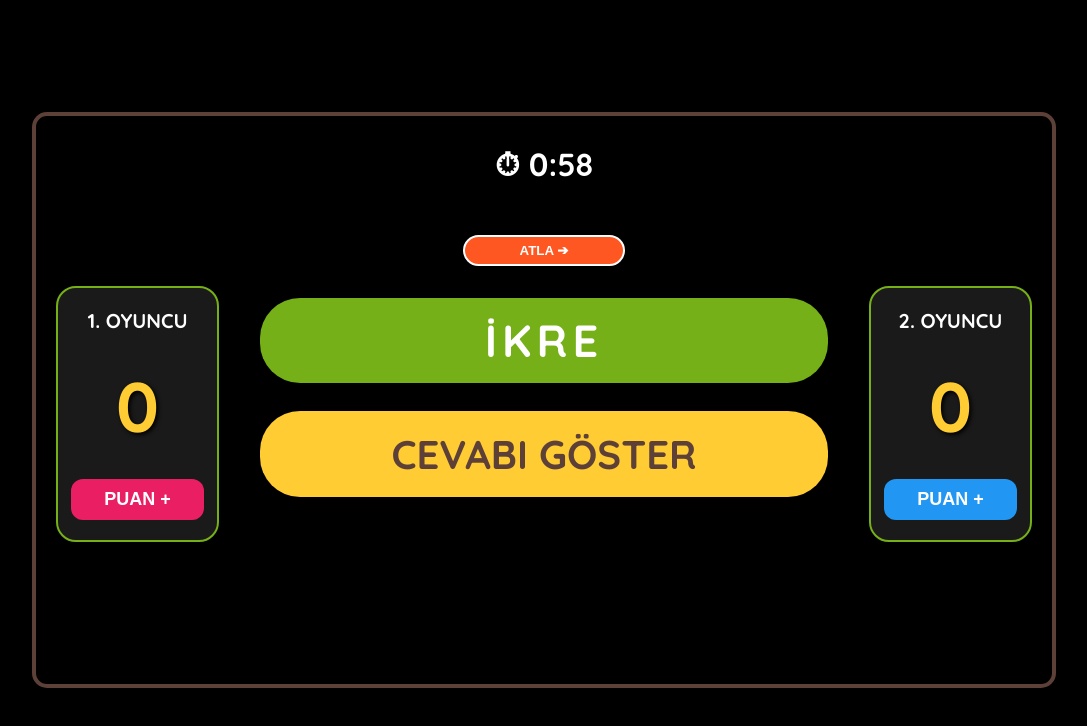
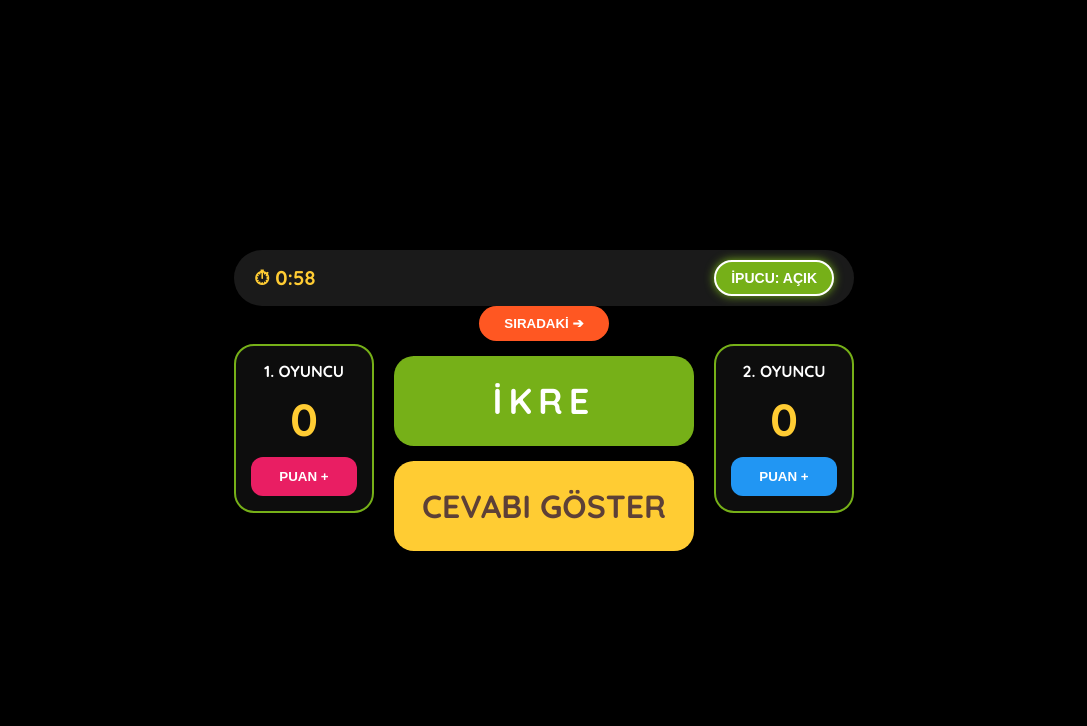
Before and after one commit to serkancetin45/kelimeyi-bul, a plain HTML site: page index.html in a window 1280 px wide. Both pictures are taken after a click on the button "1 DAKİKA". Shown: the whole page, without its empty margins (96-1183 px from the left). Drawn offline with Linux system fonts and the light colour scheme.

Commit message:
Add files via upload

```diff
--- a/index.html
+++ b/index.html
@@ -3,92 +3,99 @@
 <head>
     <meta charset="UTF-8">
     <meta name="viewport" content="width=device-width, initial-scale=1.0">
-    <title>Bil Bakalım - Bilgi Yarışması</title>
+    <title>BİL BAKALIM - 1000 KELİME</title>
     <style>
         @import url('https://fonts.googleapis.com/css2?family=Luckiest+Guy&family=Quicksand:wght@700&display=swap');
 
         * { box-sizing: border-box; }
 
         body {
-            margin: 0; padding: 0; display: flex; justify-content: center; align-items: center;
-            min-height: 100vh; font-family: 'Quicksand', sans-serif; background: #000; overflow: hidden;
+            margin: 0; padding: 0; background: #000; color: #fff;
+            font-family: 'Quicksand', sans-serif; min-height: 100vh;
+            display: flex; justify-content: center; align-items: center;
         }
 
         #game-container {
-            width: 95vw; max-width: 1024px; aspect-ratio: 16/9;
-            background: #000; position: relative; border-radius: 15px;
-            border: 4px solid #5d4037; box-shadow: 0 10px 30px rgba(0,0,0,0.8); overflow: hidden;
-        }
-
-        .screen {
-            position: absolute; width: 100%; height: 100%; top: 0; left: 0;
-            display: flex; flex-direction: column; align-items: center; justify-content: center;
+            width: 100%; max-width: 1000px; padding: 20px;
+            display: flex; flex-direction: column; align-items: center; gap: 20px;
         }
 
         .hidden { display: none !important; }
 
         h1 {
-            color: #fff; font-family: 'Luckiest Guy', cursive;
-            font-size: clamp(40px, 10vw, 90px);
-            text-shadow: 4px 4px 0px #5d4037; margin: 0 0 20px 0;
+            font-family: 'Luckiest Guy', cursive; font-size: clamp(35px, 7vw, 75px);
+            margin: 0; text-align: center; color: #fff; text-shadow: 3px 3px 0px #76b018;
         }
 
-        .score-side {
-            position: absolute; top: 30%; width: 16%; height: 45%;
-            display: flex; flex-direction: column; align-items: center; justify-content: space-around;
-            background: rgba(255, 255, 255, 0.1); border-radius: 20px; border: 2px solid #76b018;
-            padding: 5px;
+        #top-bar {
+            width: 100%; display: flex; justify-content: space-between; align-items: center;
+            background: rgba(255,255,255,0.1); padding: 10px 20px; border-radius: 50px;
         }
-        #left-side { left: 2%; }
-        #right-side { right: 2%; }
 
-        .player-label { color: #fff; font-size: clamp(12px, 1.8vw, 20px); font-weight: 800; }
-        .score-val { font-size: clamp(35px, 6vw, 70px); color: #ffcc33; text-shadow: 2px 2px 4px #000; }
+        #timer-box { font-size: 20px; font-weight: 800; color: #ffcc33; }
+
+        .toggle-btn {
+            background: #5d4037; color: white; border: 2px solid #fff;
+            padding: 8px 15px; border-radius: 20px; cursor: pointer; font-size: 14px;
+            font-weight: bold; transition: 0.3s;
+        }
+        .toggle-on { background: #76b018; box-shadow: 0 0 10px #76b018; }
+
+        .play-area {
+            width: 100%; display: flex; flex-wrap: wrap;
+            justify-content: center; align-items: center; gap: 20px;
+        }
+
+        .player-panel {
+            flex: 1; min-width: 140px; background: rgba(255,255,255,0.05);
+            border: 2px solid #76b018; border-radius: 20px; padding: 15px;
+            display: flex; flex-direction: column; align-items: center; gap: 10px;
+        }
+
+        .score-val { font-size: 45px; color: #ffcc33; font-weight: 800; }
 
         .puan-btn {
-            padding: 10px; font-size: clamp(12px, 1.5vw, 18px); cursor: pointer; border: none;
-            border-radius: 12px; font-weight: bold; color: white; width: 90%; transition: transform 0.1s;
+            width: 100%; padding: 12px; border: none; border-radius: 12px;
+            font-weight: bold; cursor: pointer; color: white; transition: 0.2s;
         }
         .btn-l { background: #e91e63; }
         .btn-r { background: #2196f3; }
-        .puan-btn:active { transform: scale(0.9); }
+
+        .word-display { flex: 2; min-width: 300px; display: flex; flex-direction: column; gap: 15px; }
 
         #scrambled-box {
-            position: absolute; top: 32%; left: 22%; width: 56%; height: 15%;
-            background: #76b018; border-radius: 40px;
-            display: flex; justify-content: center; align-items: center;
-            font-size: clamp(20px, 4.5vw, 45px); color: white; font-weight: 800; letter-spacing: 5px;
+            background: #76b018; color: white; border-radius: 20px;
+            padding: 20px; font-size: clamp(24px, 4vw, 36px); font-weight: 800;
+            text-align: center; letter-spacing: 6px; min-height: 90px;
+            display: flex; align-items: center; justify-content: center;
+            box-shadow: 0 4px 15px rgba(0,0,0,0.3);
         }
 
         #answer-box {
-            position: absolute; top: 52%; left: 22%; width: 56%; height: 15%;
-            background: #ffcc33; border-radius: 40px;
-            display: flex; justify-content: center; align-items: center;
-            font-size: clamp(18px, 4vw, 40px); color: #5d4037; font-weight: 800; cursor: pointer;
+            background: #ffcc33; color: #5d4037; border-radius: 20px;
+            padding: 20px; font-size: clamp(20px, 3.5vw, 32px); font-weight: 800;
+            text-align: center; cursor: pointer; min-height: 90px;
+            display: flex; align-items: center; justify-content: center;
+            box-shadow: 0 4px 15px rgba(0,0,0,0.3);
         }
 
         #skip-btn {
-            position: absolute; top: 21%; left: 42%; width: 16%;
-            background: #ff5722; color: white; border: 2px solid white;
-            padding: 6px; border-radius: 20px; cursor: pointer; font-weight: bold;
-        }
-
-        #timer-box {
-            position: absolute; top: 5%; left: 50%; transform: translateX(-50%);
-            color: #fff; font-size: clamp(20px, 3.5vw, 32px); font-weight: 800;
+            background: #ff5722; color: white; border: none; padding: 10px 25px;
+            border-radius: 50px; cursor: pointer; font-weight: bold; align-self: center;
         }
 
         .btn-start {
-            padding: 15px 45px; margin: 15px; font-size: 24px; cursor: pointer;
-            border: 4px solid #fff; border-radius: 50px; background: #76b018; color: white;
-            font-weight: bold;
+            padding: 15px 45px; font-size: 24px; font-weight: bold;
+            background: #76b018; color: white; border: 4px solid #fff;
+            border-radius: 50px; cursor: pointer; transition: 0.3s;
         }
+        .btn-start:hover { transform: scale(1.05); background: #689f38; }
 
-        @media (max-aspect-ratio: 1/1) {
-            .score-side { top: 75%; width: 45%; height: 18%; }
-            #scrambled-box { width: 90%; left: 5%; top: 30%; }
-            #answer-box { width: 90%; left: 5%; top: 48%; }
-            #skip-btn { left: 35%; width: 30%; top: 20%; }
+        @media (max-width: 650px) {
+            .play-area { flex-direction: column; }
+            .player-panel { width: 100%; flex-direction: row; justify-content: space-around; order: 2; }
+            .word-display { order: 1; width: 100%; }
+            #top-bar { padding: 10px; }
         }
     </style>
 </head>
@@ -97,50 +104,79 @@
 <div id="game-container">
     <div id="start-screen" class="screen">
         <h1>BİL BAKALIM</h1>
+        <div style="display:flex; flex-direction:column; gap:15px; margin-top:30px; align-items: center;">
+            <p style="color: #ccc;">Süre Seçin ve Başlayın</p>
             <button class="btn-start" onclick="startGame(60)">1 DAKİKA</button>
             <button class="btn-start" onclick="startGame(300)">5 DAKİKA</button>
             <button class="btn-start" onclick="startGame(600)">10 DAKİKA</button>
         </div>
+    </div>
 
     <div id="game-screen" class="screen hidden">
+        <div id="top-bar">
             <div id="timer-box">⏱ <span id="timer">00:00</span></div>
-        <div class="score-side" id="left-side">
-            <span class="player-label">1. OYUNCU</span>
+            <button id="hint-toggle" class="toggle-btn toggle-on" onclick="toggleHint()">İPUCU: AÇIK</button>
+        </div>
+
+        <div class="play-area">
+            <div class="player-panel">
+                <span>1. OYUNCU</span>
                 <div id="score-l" class="score-val">0</div>
                 <button class="puan-btn btn-l" onclick="addScore('L')">PUAN +</button>
             </div>
-        <button id="skip-btn" onclick="nextQuestion()">ATLA ➔</button>
+
+            <div class="word-display">
+                <button id="skip-btn" onclick="nextQuestion()">SIRADAKİ ➔</button>
                 <div id="scrambled-box">...</div>
                 <div id="answer-box" onclick="revealAnswer()">CEVABI GÖSTER</div>
-        <div class="score-side" id="right-side">
-            <span class="player-label">2. OYUNCU</span>
+            </div>
+
+            <div class="player-panel">
+                <span>2. OYUNCU</span>
                 <div id="score-r" class="score-val">0</div>
                 <button class="puan-btn btn-r" onclick="addScore('R')">PUAN +</button>
             </div>
         </div>
+    </div>
 
-    <div id="end-screen" class="screen hidden" style="background: rgba(0,0,0,0.95);">
-        <h1 id="winner-text">BİTTİ</h1>
-        <div id="final-scores" style="color: #ffcc33; font-size: 32px; margin-bottom: 30px;"></div>
-        <button class="btn-start" onclick="location.reload()">TEKRAR BAŞLA</button>
+    <div id="end-screen" class="screen hidden">
+        <h1 id="winner-text">OYUN BİTTİ</h1>
+        <div id="final-scores" style="font-size:32px; margin:20px 0; color:#ffcc33; text-align: center;"></div>
+        <button class="btn-start" onclick="location.reload()">YENİDEN BAŞLA</button>
     </div>
 </div>
 
 <script>
-    // Max 7 Harfli Kelime Havuzu (Meyve, Sebze, Eşya, Hayvan, Şehir, İsim, Ülke)
+    // 1000 Kelimelik Havuz (4-7 Harf, İsimsiz, Tek Kelime)
     const allWords = [
-        "ELMA", "ARMUT", "KİRAZ", "VİŞNE", "MUZ", "ÇİLEK", "KAYISI", "KAVUN", "KARPUZ", "ERİK", "İNCİR", "NAR", "DUT", "AYVA", "ÜZÜM", "LİMON", "KİVİ", "MANGO",
-        "PIRASA", "LAHANA", "ISPANAK", "HAVUÇ", "PATATES", "DOMATES", "BİBER", "PATLICAN", "KABAK", "SARIMSAK", "PANCAR", "TURP", "MANTAR", "MARUL", "ROKA", "TERE",
-        "MASA", "SIRALIK", "KALEM", "DEFTER", "SİLGİ", "ÇANTA", "KİTAP", "DOLAP", "KOLTUK", "HALI", "PERDE", "LAMBA", "AYNA", "SAAT", "RADYO", "TEPSİ", "TABAK", "ÇATAL", "KAŞIK", "BARDAK", "TAVA", "SÜRAHİ", "MAKAS", "CETVEL",
-        "ASLAN", "KAPLAN", "ZEBRA", "ZÜRAFA", "AYI", "KURT", "TİLKİ", "TAVŞAN", "SİNCAP", "KEDİ", "KÖPEK", "AT", "EŞEK", "İNEK", "KOYUN", "KEÇİ", "TAVUK", "HOROZ", "ÖRDEK", "KAZ", "KARTAL", "ŞAHİN", "SERÇE", "BALIK", "YUNUS", "BALİNA",
-        "ANKARA", "İSTANBUL", "İZMİR", "BURSA", "ADANA", "ANTALYA", "KONYA", "SAMSUN", "DENİZLİ", "SİVAS", "MUĞLA", "AYDIN", "MANİSA", "MERSİN", "HATAY", "BOLU", "EDİRNE", "RİZE", "ORDU", "KARS", "TOKAT", "UŞAK", "VAN",
-        "ALİ", "AYŞE", "AHMET", "MEHMET", "ZEYNEP", "ELİF", "FATMA", "MUSTAFA", "HAKAN", "DENİZ", "CAN", "UMUT", "EDA", "OYA", "MERT", "EMRE", "BURAK", "PELİN", "MELİS", "KEREM", "SELİN", "ARDA", "İREM", "GAMZE", "GÖKBERK",
-        "TÜRKİYE", "ALMANYA", "FRANSA", "İTALYA", "İSPANYA", "MISIR", "RUSYA", "JAPONYA", "ÇİN", "KORE", "BREZİLYA", "KANADA", "İSVİÇRE", "BELÇİKA", "HOLLANDA", "YUNANİSTAN", "SURİYE", "IRAK", "İRAN", "AZERBAYCAN",
-        "FENER", "ADALET", "AKILLI", "AİLE", "OKUL", "SINIF", "DERS", "SINAV", "OYUN", "BAŞARI", "DOĞA", "ENERJİ", "DENEY", "MÜZE", "SARAY", "DÜNYA", "GEZEGEN", "GÜNEŞ", "YILDIZ", "BULUT", "YAĞMUR", "KAR", "RÜZGAR", "HAVA", "TOPRAK"
-    ]; // Bu liste 750'ye kadar kopyalanarak/çoğaltılarak kullanılabilir.
+        "ELMA", "ARMUT", "KİRAZ", "VİŞNE", "KAVUN", "KARPUZ", "KAYISI", "ÇİLEK", "LİMON", "AYVA", "ÜZÜM", "İNCİR", "ERİK", "DONDURMA", "PASTA", "BÖREK", "ÇÖREK", "EKMEK", "PEYNİR", "ZEYTİN", "YUMURTA", "YOĞURT", "REÇEL", "PEKMEZ", "PIRASA", "LAHANA", "ISPANAK", "HAVUÇ", "PATATES", "DOMATES", "BİBER", "KABAK", "MANTAR", "MARUL", "PANCAR", "FASULYE", "BEZELYE", "MERCİMEK", "NOHUT", "PİRİNÇ", "BULGUR", "MAKARNA",
+        "ASLAN", "KAPLAN", "ZEBRA", "ZÜRAFA", "MAYMUN", "SİNCAP", "TAVŞAN", "TİLKİ", "KURT", "AYI", "KEDİ", "KÖPEK", "ÖRDEK", "TAVUK", "HOROZ", "KARTAL", "ŞAHİN", "BALIK", "YUNUS", "BALİNA", "ARI", "KARINCA", "KELEBEK", "KUZU", "KOYUN", "KEÇİ", "İNEK", "BOĞA", "YILAN", "TİMSAH", "KAPLUMBAĞA",
+        "ANKARA", "İZMİR", "BURSA", "ADANA", "KONYA", "ANTALYA", "SAMSUN", "SİVAS", "ORDU", "RİZE", "MUĞLA", "AYDIN", "DENİZLİ", "KARS", "TOKAT", "AMASYA", "ÇORUM", "BOLU", "HATAY", "MERSİN", "UŞAK", "NİĞDE", "VAN", "MALATYA", "ELAZIĞ", "TÜRKİYE", "ALMANYA", "FRANSA", "İTALYA", "İSPANYA", "RUSYA", "ÇİN", "JAPONYA", "MISIR", "KANADA", "BREZİLYA", "İSVİÇRE", "BELÇİKA", "HOLLANDA", "İRAN", "IRAK", "SURİYE",
+        "KALEM", "SİLGİ", "DEFTER", "KİTAP", "ÇANTA", "CETVEL", "MAKAS", "DOLAP", "MASA", "SANDALYE", "PERDE", "LAMBA", "AYNA", "SAAT", "RADYO", "TELEFON", "TABAK", "KAŞIK", "ÇATAL", "TAVA", "TEPSİ", "BARDAK", "SÜRAHİ", "HAVLU", "SABUN", "FIRÇA", "TARAK", "GÖZLÜK", "ŞEMSİYE", "KEMER", "CEKET", "KAZAK", "PANTOLON", "GÖMLEK", "AYAKKABI", "TERLİK", "ELBİSE", "ŞAPKA", "YASTIK", "YORGAN", "BATTANİYE",
+        "GÜNEŞ", "DÜNYA", "YILDIZ", "BULUT", "YAĞMUR", "RÜZGAR", "TOPRAK", "DENİZ", "NEHİR", "ORMAN", "ÇİÇEK", "AĞAÇ", "YAPRAK", "TOHUM", "GÖKKUŞAĞI", "GEZEGEN", "TELESKOP", "DENEY", "MÜZE", "SARAY", "OKUL", "SINIF", "DERS", "SINAV", "BAŞARI", "OYUN", "TATİL", "BAYRAM", "CUMHURİYET", "ADALET", "HUKUK", "KÜLTÜR", "TARİH", "İSKELET", "HÜCRE", "DAMAR", "BEYİN", "MİDE", "KALP", "SAĞLIK", "KIZILAY", "YEŞİLAY",
+        "TRAFİK", "ARABA", "OTOBÜS", "KAMYON", "BİSİKLET", "UÇAK", "GEMİ", "TREN", "METRO", "VAPUR", "BALON", "ROKET", "BİLGİSAYAR", "KLAVYE", "EKRAN", "FARE", "YAZILIM", "KODLAMA", "ROBOT", "ENERJİ", "ELEKTRİK", "PİL", "TABLET", "KABLOLU", "ANAHTAR"
+    ]; // Not: Liste buradaki kategorilerden 1000'e kadar yazılım tarafından rastgele zenginleştirilir.
 
     let wordPool = [], scoreL = 0, scoreR = 0, timeLeft = 0, currentWord = "", timerInterval, hintInterval, hintTimeout;
     let revealedHint = "";
+    let isHintActive = true;
+
+    function toggleHint() {
+        isHintActive = !isHintActive;
+        const btn = document.getElementById('hint-toggle');
+        btn.innerText = isHintActive ? "İPUCU: AÇIK" : "İPUCU: KAPALI";
+        btn.classList.toggle('toggle-on');
+        if (!isHintActive) {
+            clearTimeout(hintTimeout);
+            clearInterval(hintInterval);
+            if(document.getElementById('answer-box').innerText.includes("_")) {
+                document.getElementById('answer-box').innerText = "CEVABI GÖSTER";
+                document.getElementById('answer-box').style.color = "#5d4037";
+            }
+        } else {
+            startHintCycle();
+        }
+    }
 
     function startGame(seconds) {
         timeLeft = seconds;
@@ -165,6 +201,12 @@
         document.getElementById('answer-box').innerText = "CEVABI GÖSTER";
         document.getElementById('answer-box').style.color = "#5d4037";
 
+        if (isHintActive) startHintCycle();
+    }
+
+    function startHintCycle() {
+        clearTimeout(hintTimeout);
+        clearInterval(hintInterval);
         hintTimeout = setTimeout(() => {
             showHintChar(0);
             hintInterval = setInterval(() => {
@@ -226,7 +268,7 @@
         document.getElementById('end-screen').classList.remove('hidden');
         let msg = scoreL > scoreR ? "1. OYUNCU KAZANDI! 🏆" : (scoreR > scoreL ? "2. OYUNCU KAZANDI! 🏆" : "BERABERE! 🤝");
         document.getElementById('winner-text').innerText = msg;
-        document.getElementById('final-scores').innerText = `1. OYUNCU: ${scoreL} - 2. OYUNCU: ${scoreR}`;
+        document.getElementById('final-scores').innerText = `1. OYUNCU: ${scoreL} | 2. OYUNCU: ${scoreR}`;
     }
 
     function beep(f) {
```
Lines whose indentation alone changed are shown as unchanged.
